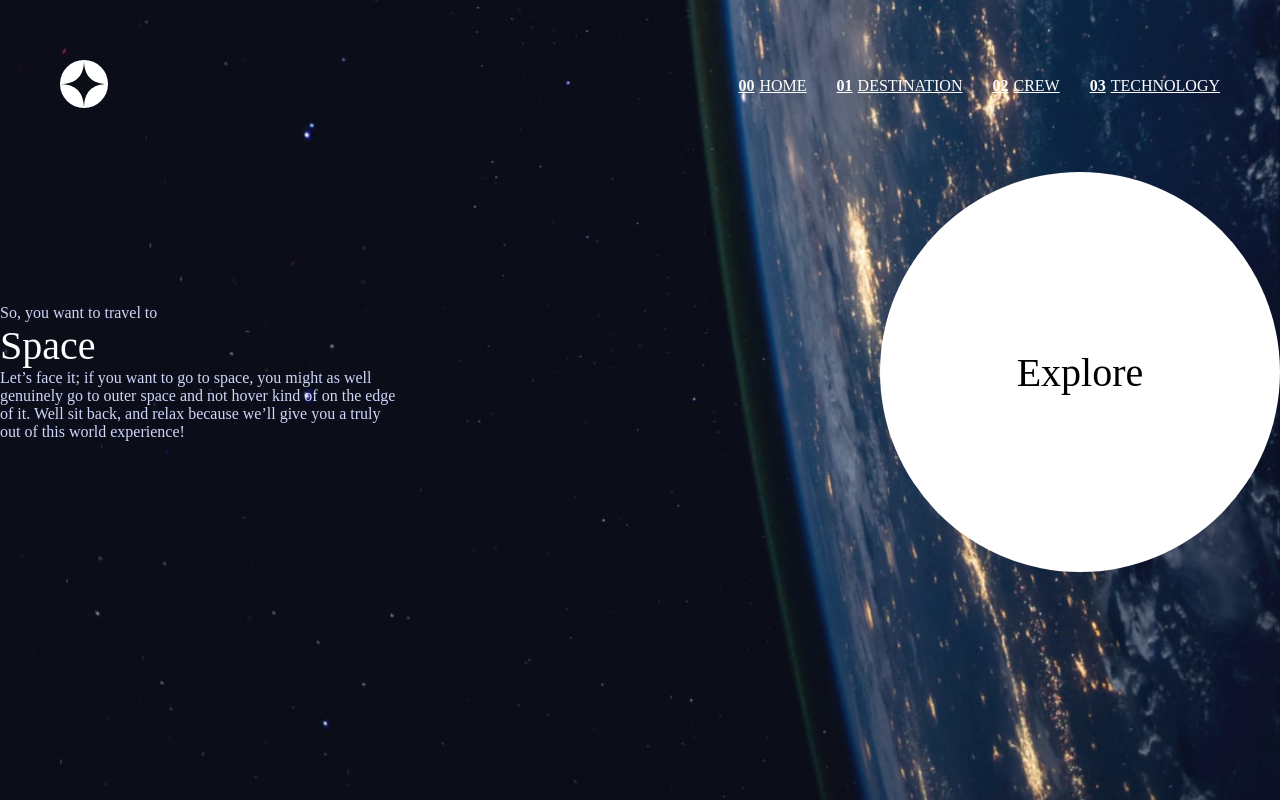
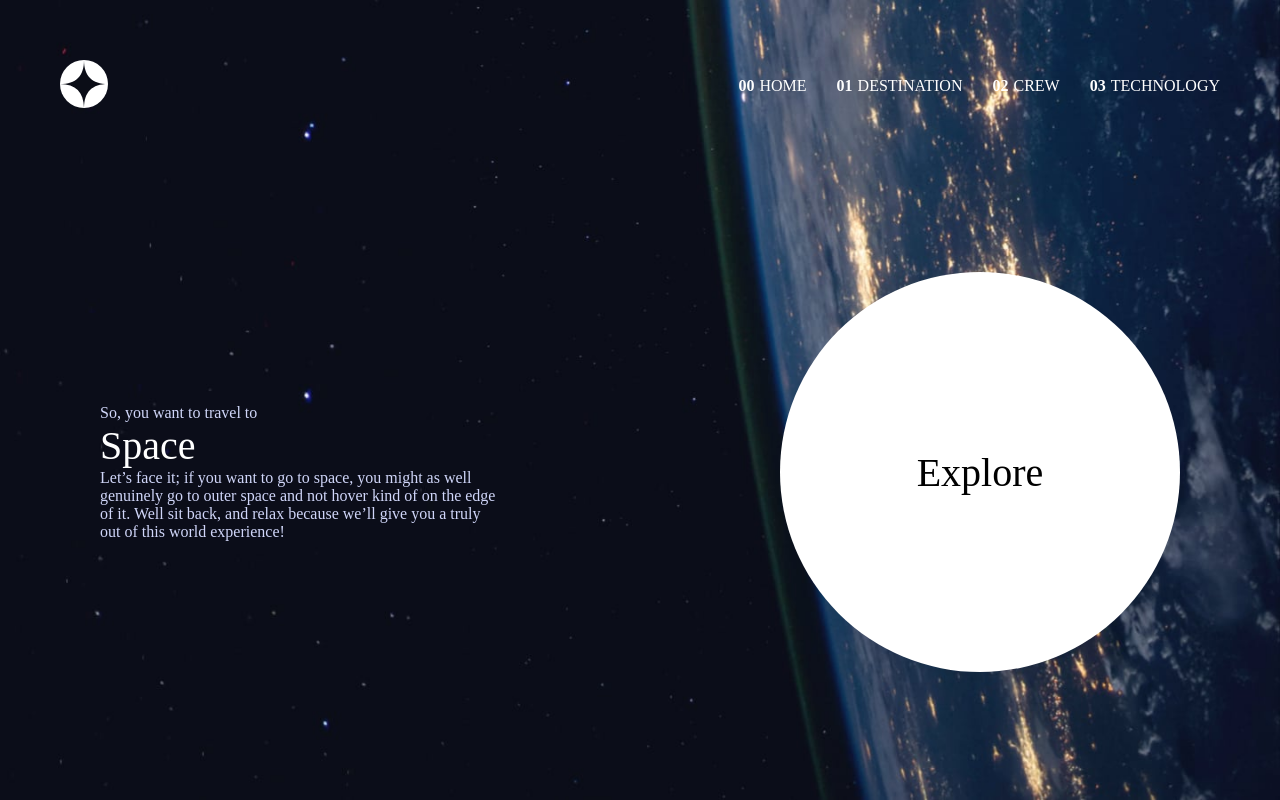
Before and after one commit to Youssef5107/Space-Tourism-React, a Next.js app: page / in a window 1280 px wide. Built offline with nearby package versions, Linux system fonts and the light colour scheme.

Commit message:
style:style Link tags

```diff
--- a/app/Home/Home-page.module.css
+++ b/app/Home/Home-page.module.css
@@ -1,6 +1,7 @@
 .pageArea{
     display: flex;
     align-items: center;
+    padding: 100px 100px 0px 100px;
 }
 
 .pageIntroduction{
--- a/app/page.module.css
+++ b/app/page.module.css
@@ -15,6 +15,7 @@
 
 .headerOptionBtn {
     color: white;
+    text-decoration: none;
 }
 
 .optionNumber {
```
